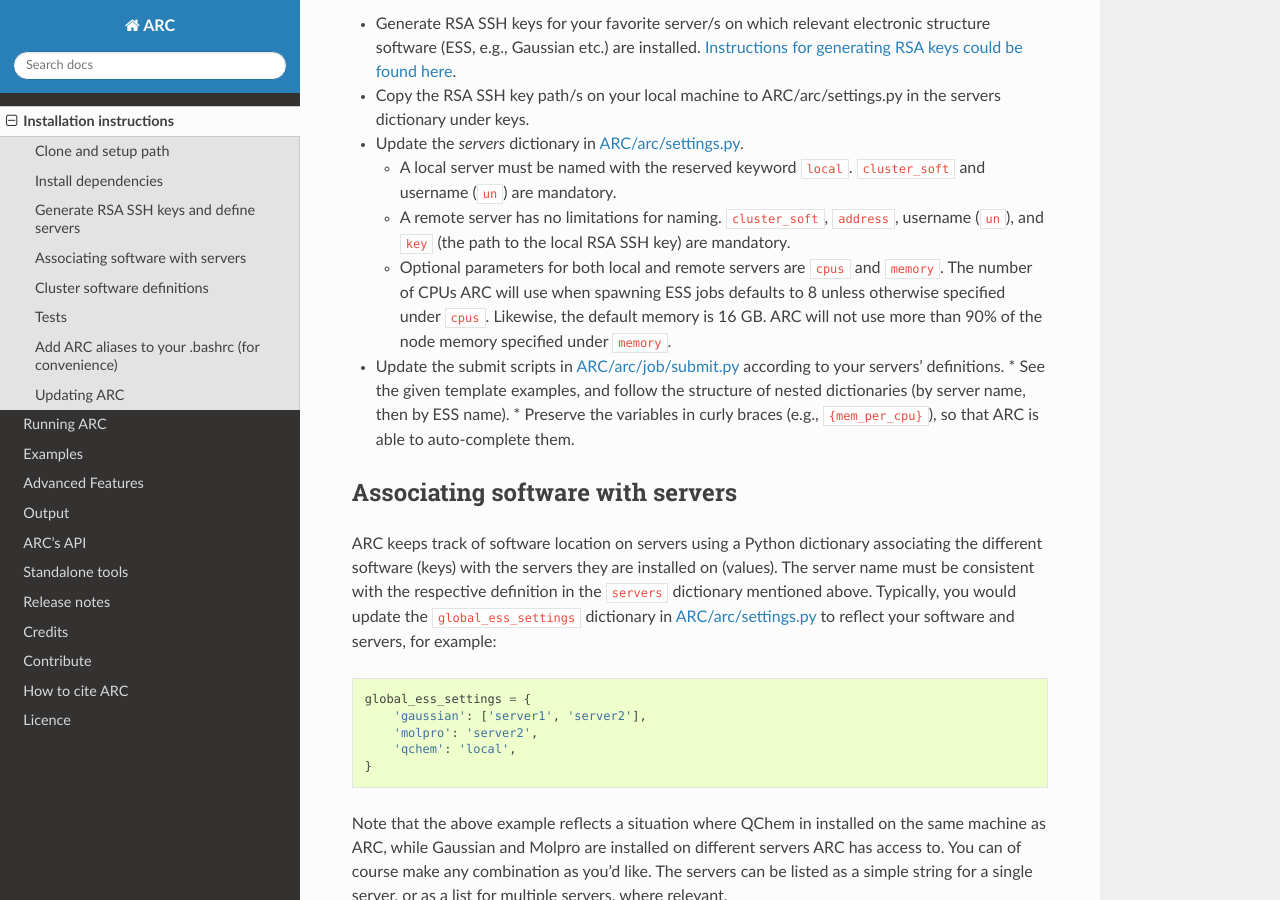
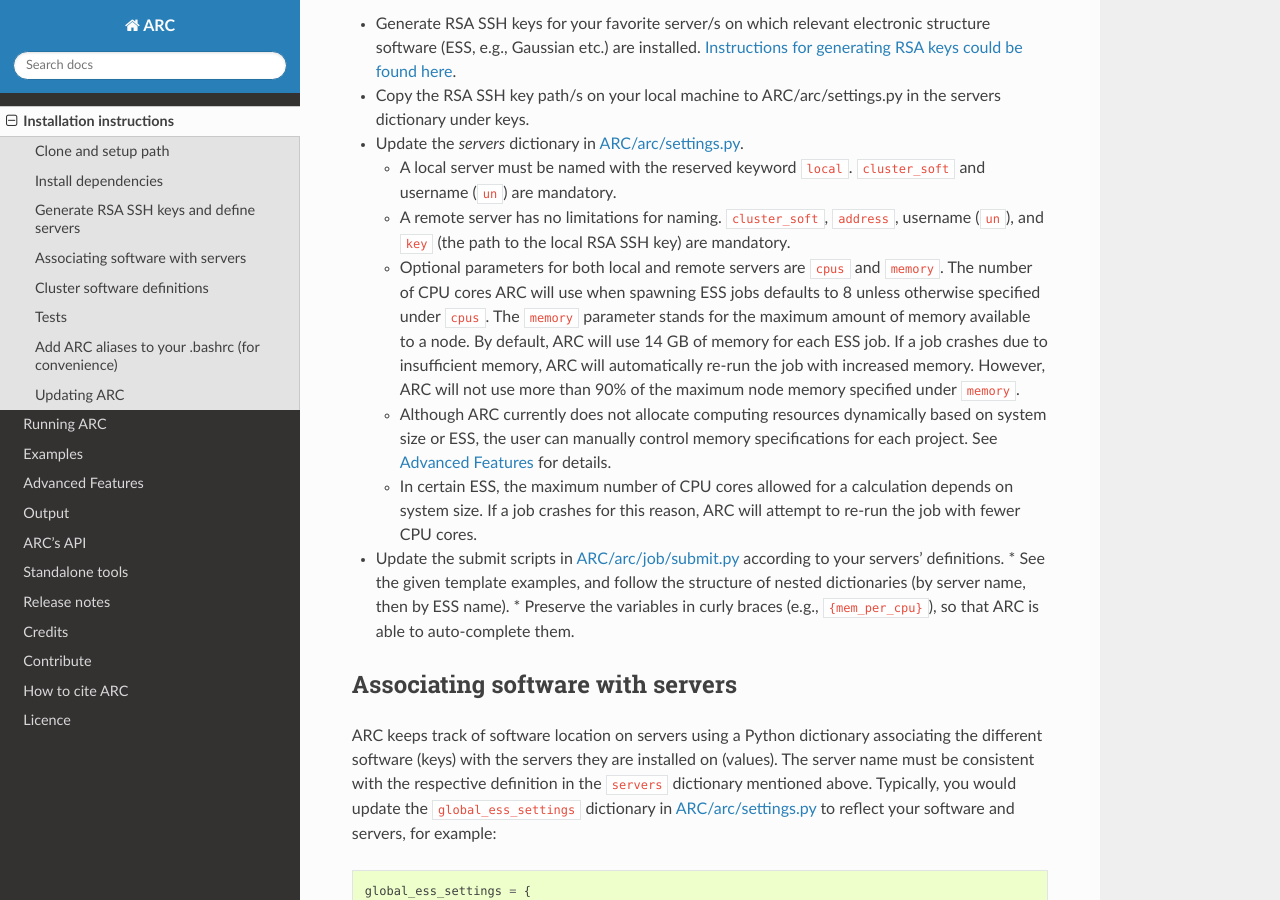
Before and after one commit to ReactionMechanismGenerator/ARC, a Sphinx documentation site: the page built from docs/source/installation.rst, in a window 1280 px wide and 900 px high, scrolled down 1207 px. Built offline with Sphinx 7.4.7 and the Read the Docs theme 2.0.0, drawn with Linux system fonts in a browser that asks for light colours; formulas are drawn with MathJax 3; the version number could not be read and is left out.

Commit message:
Doc: Improve guidance for memory and cpu specification

```diff
--- a/docs/source/installation.rst
+++ b/docs/source/installation.rst
@@ -67,9 +67,15 @@ The first two directives are only required if you'd like ARC to access remote se
     mandatory.
   * A remote server has no limitations for naming. ``cluster_soft``, ``address``, username (``un``), and ``key``
     (the path to the local RSA SSH key) are mandatory.
-  * Optional parameters for both local and remote servers are ``cpus`` and ``memory``. The number of CPUs ARC will use
-    when spawning ESS jobs defaults to 8 unless otherwise specified under ``cpus``.
-    Likewise, the default memory is 16 GB. ARC will not use more than 90% of the node memory specified under ``memory``.
+  * Optional parameters for both local and remote servers are ``cpus`` and ``memory``. The number of CPU cores ARC
+    will use when spawning ESS jobs defaults to 8 unless otherwise specified under ``cpus``.
+    The ``memory`` parameter stands for the maximum amount of memory available to a node. By default, ARC will use 14 GB
+    of memory for each ESS job. If a job crashes due to insufficient memory, ARC will automatically re-run the job with
+    increased memory. However, ARC will not use more than 90% of the maximum node memory specified under ``memory``.
+  * Although ARC currently does not allocate computing resources dynamically based on system size or ESS, the user can
+    manually control memory specifications for each project. See :ref:`Advanced Features <advanced>` for details.
+  * In certain ESS, the maximum number of CPU cores allowed for a calculation depends on system size. If a job crashes
+    for this reason, ARC will attempt to re-run the job with fewer CPU cores.
 
 - Update the submit scripts in `ARC/arc/job/submit.py
   <https://github.com/ReactionMechanismGenerator/ARC/blob/master/arc/job/submit.py>`_
```
Also changed, not shown: docs/source/advanced.rst (+13 -1 lines).
